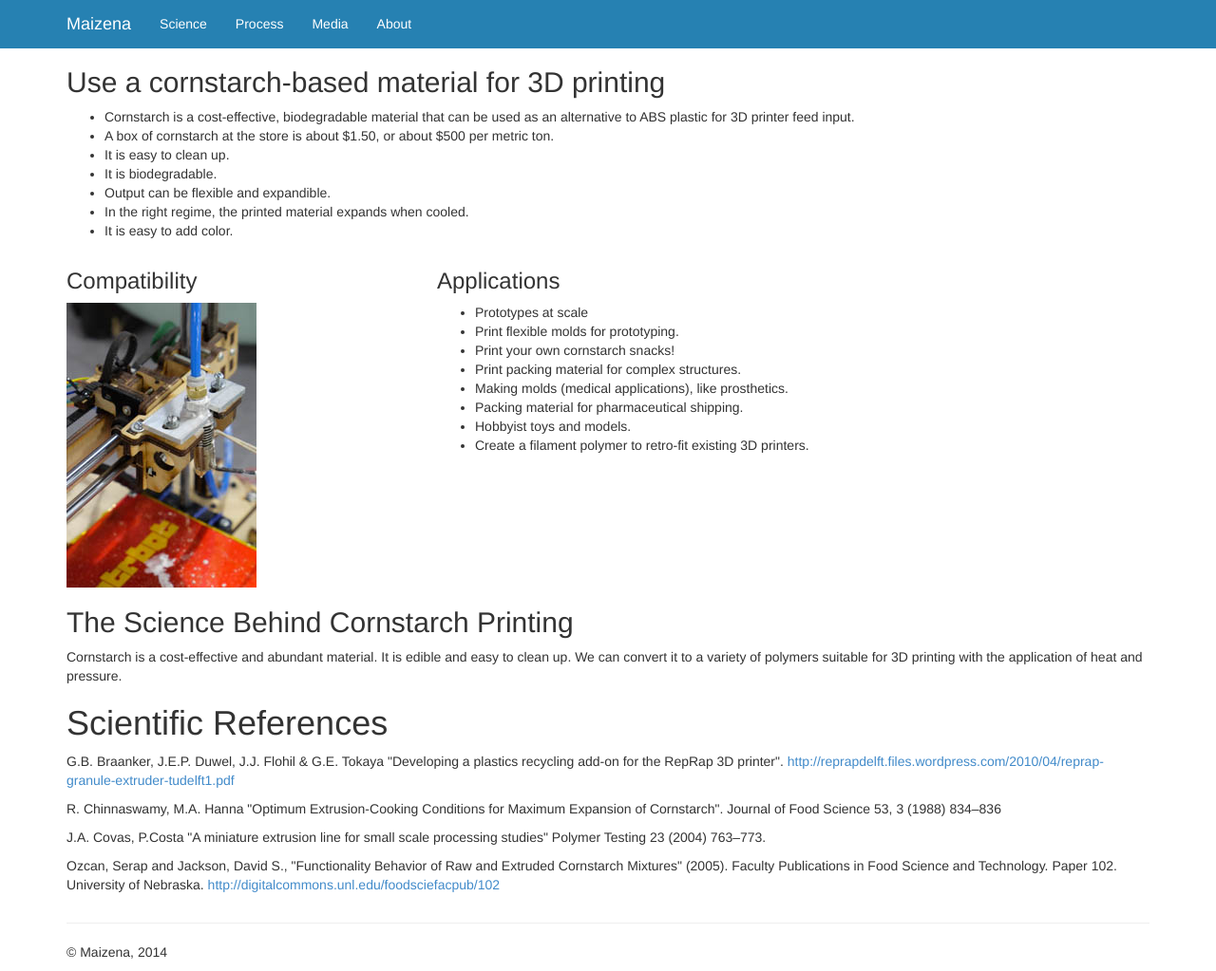
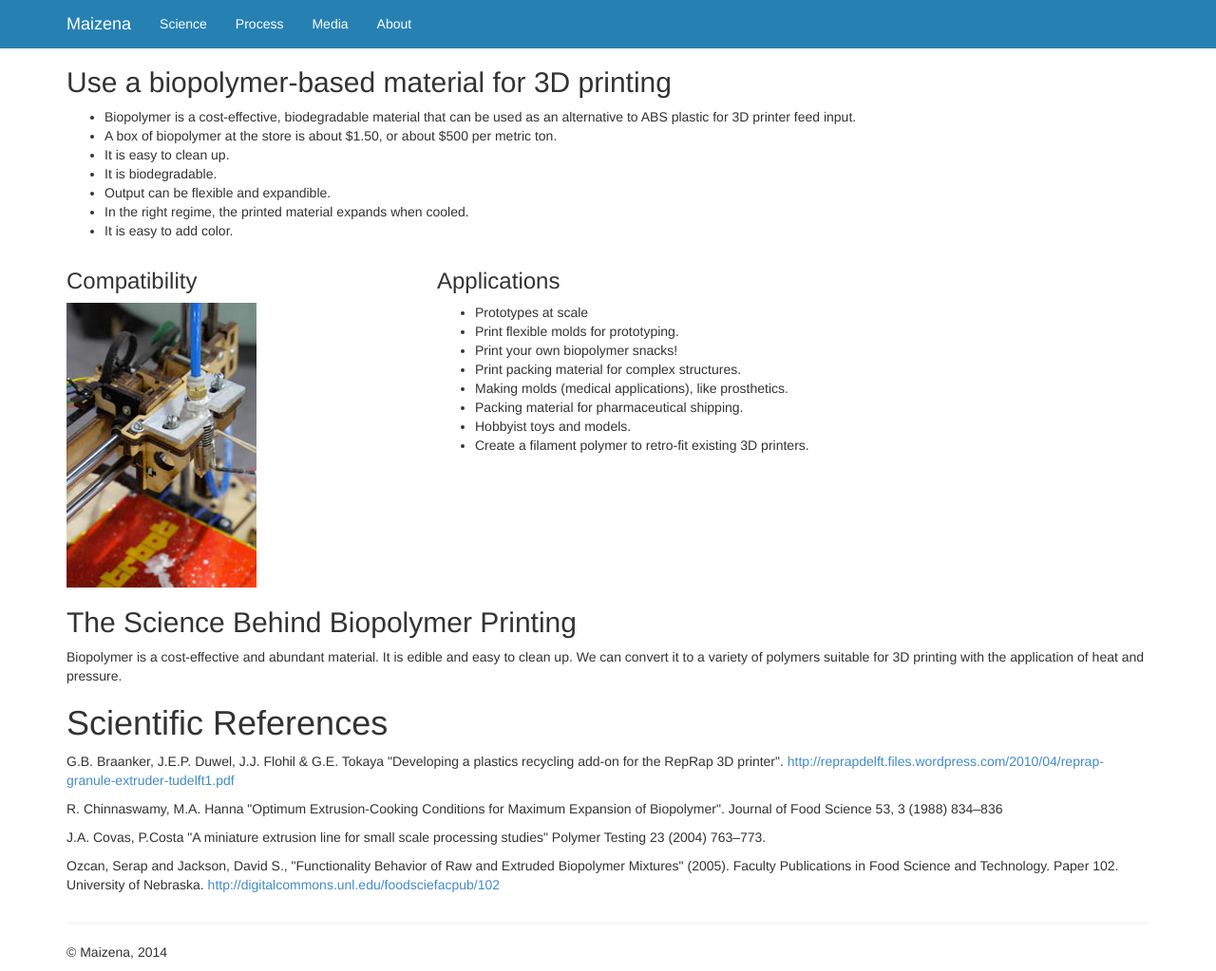
Before and after one commit to maizena3d/maizena3d.github.io, a Jekyll site: the page built from science/index.html, in a window 1280 px wide and 1023 px high. Shown: the whole window at 95% size. Built offline with Jekyll 4.4.1, drawn with Linux system fonts in a browser that asks for light colours.

Commit message:
changed cornstarch to biopolymer

```diff
--- a/science/index.html
+++ b/science/index.html
@@ -4,10 +4,10 @@ layout: default
 
 <div class="row">
   <div class="col-md-12">
-    <h2>Use a cornstarch-based material for 3D printing</h2>
+    <h2>Use a biopolymer-based material for 3D printing</h2>
     <ul>
-      <li>Cornstarch is a cost-effective, biodegradable material that can be used as an alternative to ABS plastic for 3D printer feed input.</li>
-      <li>A box of cornstarch at the store is about $1.50, or about $500 per metric ton.</li>
+      <li>Biopolymer is a cost-effective, biodegradable material that can be used as an alternative to ABS plastic for 3D printer feed input.</li>
+      <li>A box of biopolymer at the store is about $1.50, or about $500 per metric ton.</li>
       <li>It is easy to clean up. </li>
       <li>It is biodegradable.</li>
       <li>Output can be flexible and expandible.</li>
@@ -28,7 +28,7 @@ layout: default
     <ul>
       <li>Prototypes at scale</li>
       <li>Print flexible molds for prototyping.</li>
-      <li>Print your own cornstarch snacks!</li>
+      <li>Print your own biopolymer snacks!</li>
       <li>Print packing material for complex structures.</li>
       <li>Making molds (medical applications), like prosthetics.</li>
       <li>Packing material for pharmaceutical shipping.</li>
@@ -42,16 +42,16 @@ layout: default
 
 <div class="row">
   <div class="col-md-12">
-    <h2>The Science Behind Cornstarch Printing</h2>
-    <p>Cornstarch is a cost-effective and abundant material. It is edible and easy to clean up. We can convert it to a variety of polymers suitable for 3D printing with the application of heat and pressure.</p>
+    <h2>The Science Behind Biopolymer Printing</h2>
+    <p>Biopolymer is a cost-effective and abundant material. It is edible and easy to clean up. We can convert it to a variety of polymers suitable for 3D printing with the application of heat and pressure.</p>
 
     <h1>Scientific References</h1>
     <p>G.B. Braanker, J.E.P. Duwel, J.J. Flohil & G.E. Tokaya "Developing a plastics recycling add-on for the RepRap 3D printer". <a href="http://reprapdelft.files.wordpress.com/2010/04/reprap-granule-extruder-tudelft1.pdf">http://reprapdelft.files.wordpress.com/2010/04/reprap-granule-extruder-tudelft1.pdf</a></p>
 
-  <p>R. Chinnaswamy, M.A. Hanna "Optimum Extrusion-Cooking Conditions for Maximum Expansion of Cornstarch". Journal of Food Science 53, 3 (1988) 834–836</p>
+  <p>R. Chinnaswamy, M.A. Hanna "Optimum Extrusion-Cooking Conditions for Maximum Expansion of Biopolymer". Journal of Food Science 53, 3 (1988) 834–836</p>
 
   <p>J.A. Covas, P.Costa "A miniature extrusion line for small scale processing studies" Polymer Testing 23 (2004) 763–773.</p>
 
-  <p>Ozcan, Serap and Jackson, David S., "Functionality Behavior of Raw and Extruded Cornstarch Mixtures" (2005). Faculty Publications in Food Science and Technology. Paper 102. University of Nebraska. <a href="http://digitalcommons.unl.edu/foodsciefacpub/102">http://digitalcommons.unl.edu/foodsciefacpub/102</a></p>
+  <p>Ozcan, Serap and Jackson, David S., "Functionality Behavior of Raw and Extruded Biopolymer Mixtures" (2005). Faculty Publications in Food Science and Technology. Paper 102. University of Nebraska. <a href="http://digitalcommons.unl.edu/foodsciefacpub/102">http://digitalcommons.unl.edu/foodsciefacpub/102</a></p>
   </div>
 </div>
```
